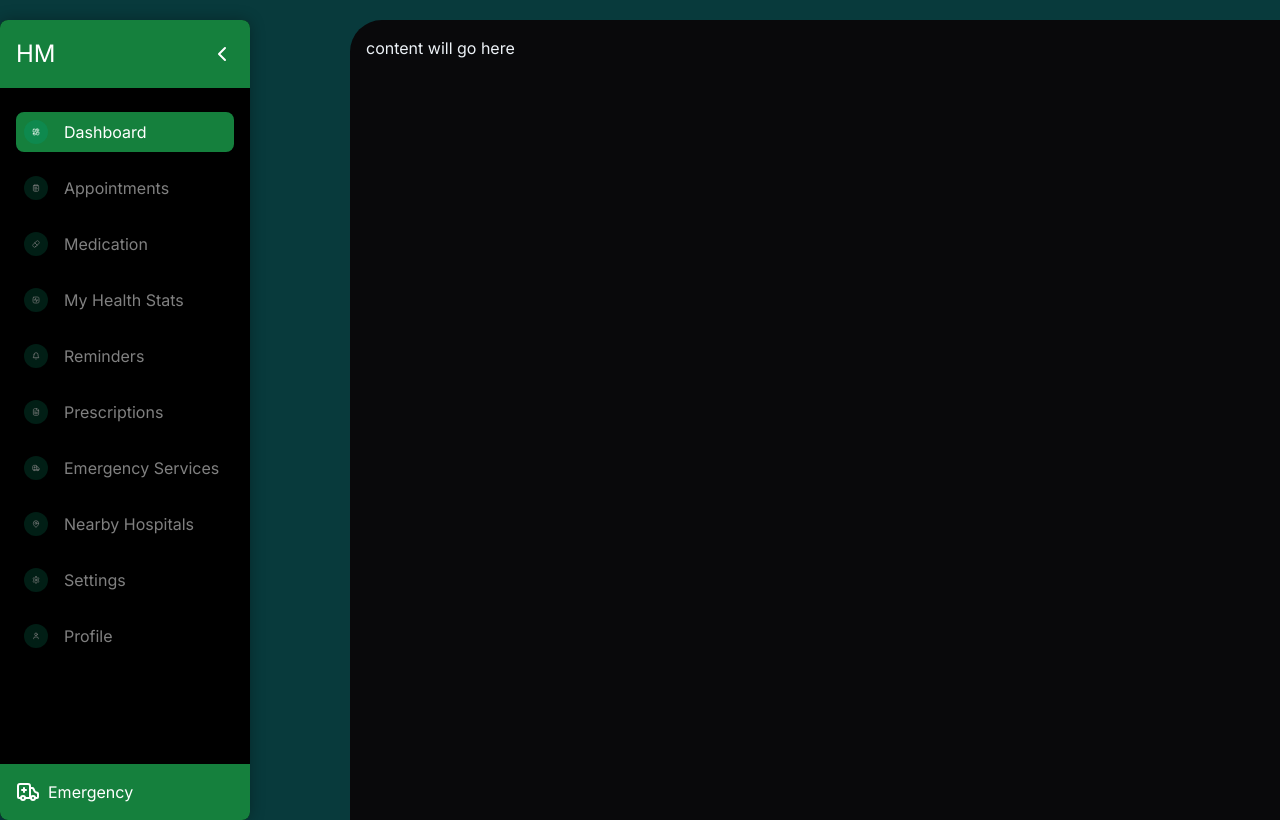
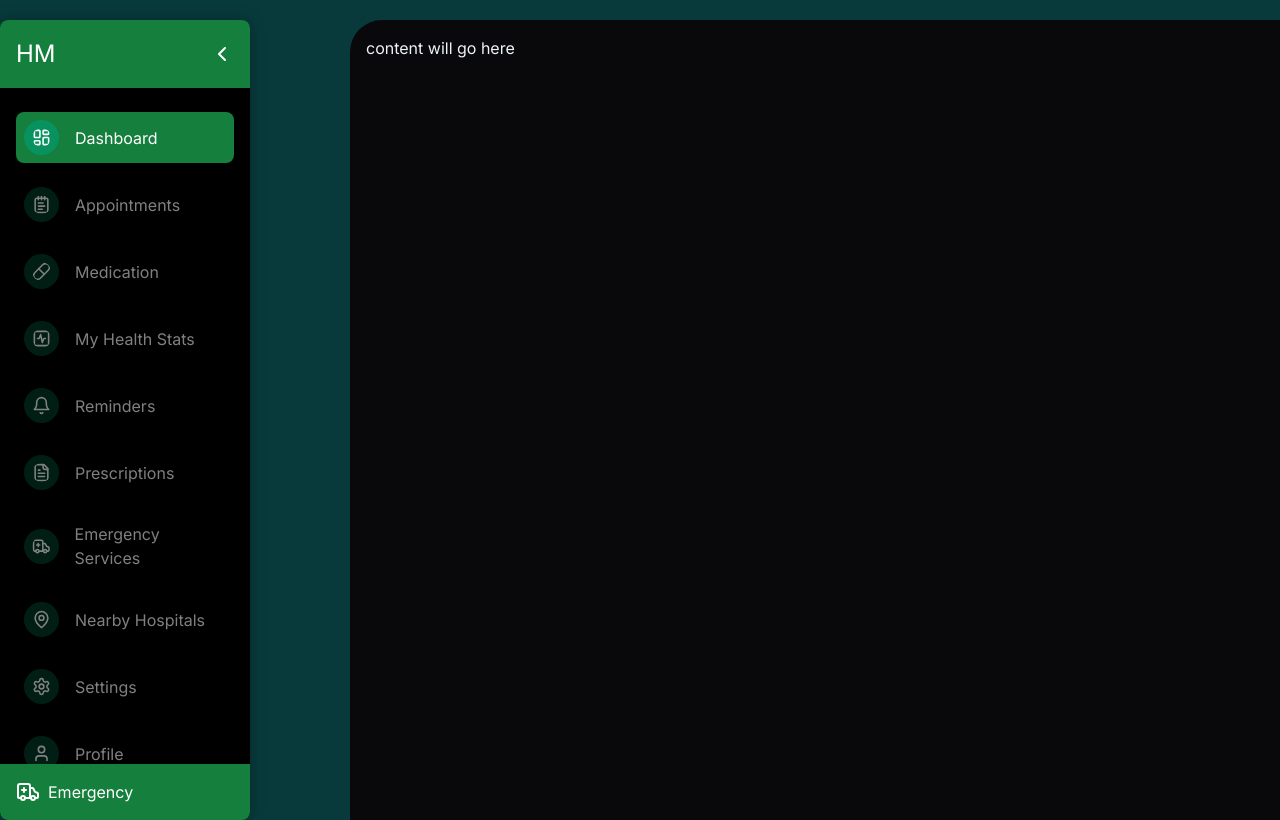
Before and after one commit to CHEGEBB/healthmasterv2, a Next.js app: page /dashboard in a window 1280 px wide. In both pictures the pointer is over the icon 36 px from the left and 132 px from the top of the page. Shown: the top 820 px of the page. Built offline with nearby package versions, Linux system fonts and the light colour scheme.

Commit message:
refactor: Update sidebar component and styles

```diff
--- a/components/layout/sidebar.jsx
+++ b/components/layout/sidebar.jsx
@@ -36,7 +36,7 @@ export default function Sidebar() {
         {menuItems.map((item) => (
           <Link key={item.href} href={item.href}>
             <div className="nav-item">
-              <item.icon size={24} />
+              <item.icon size={35} />
               <span className="nav-text">{item.label}</span>
             </div>
           </Link>
--- a/sass/sidebar.scss
+++ b/sass/sidebar.scss
@@ -85,7 +85,7 @@ $border-radius: 0.5rem;
         background-color: $green-dark;
         color: white;
         svg {
-          background-color: rgba($green-light, 0.4);
+          background-color: rgba($green-light, 0.8);
         }
       }
       &.active {
```
